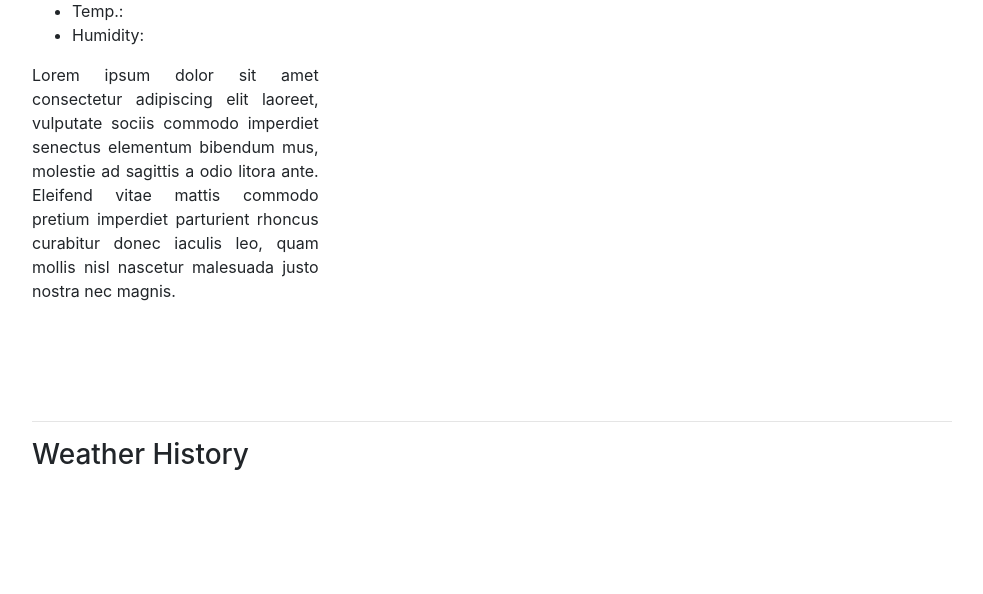
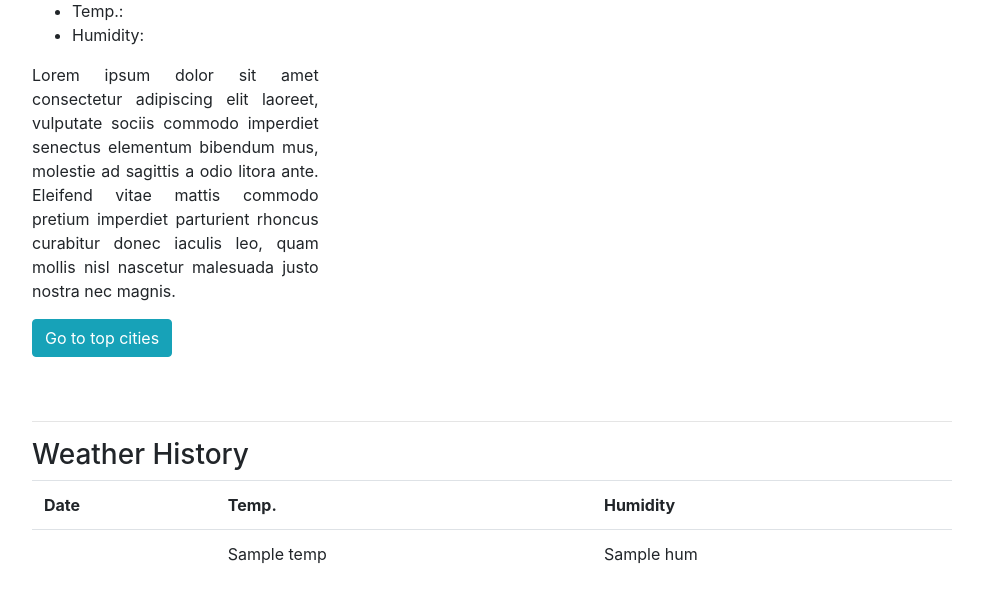
Before and after one commit to juliandresval/weather-checker, a Symfony app: template templates/weatherchecker/checkweather.html.twig in a window 1280 px wide. Shown: the part 221-815 px from the top of the page, without its empty margins (148-1131 px from the left). Before the commit the page ends 691 px from the top, so only its background shows below. Run offline with Twig, Linux system fonts and the light colour scheme; the template is opened without the code that fills it: most values are stand-ins (such as "Sample title", 1, 10 or a date in 2020); some libraries are stand-ins or nearby versions.

Commit message:
Precompletado

```diff
--- a/src/Entity/City.php
+++ b/src/Entity/City.php
@@ -15,7 +15,7 @@
 {
     /**
      * @ORM\Id
-     * @ORM\GeneratedValue
+     * @ORM\GeneratedValue(strategy="IDENTITY")
      * @ORM\Column(type="integer")
      */
     private $id;
--- a/src/Entity/Ciudad.php
+++ b/src/Entity/Ciudad.php
@@ -16,9 +16,9 @@
     /**
      * @var int
      *
-     * @ORM\Column(name="id", type="integer", nullable=false)
      * @ORM\Id
      * @ORM\GeneratedValue(strategy="IDENTITY")
+     * @ORM\Column(name="id", type="integer", nullable=false)
      */
     private $id;
 
--- a/templates/weatherchecker/checkweather.html.twig
+++ b/templates/weatherchecker/checkweather.html.twig
@@ -17,6 +17,7 @@
                 <li id="humidity">Humidity: </li>
             </ul>
             <p class="text-justify">Lorem ipsum dolor sit amet consectetur adipiscing elit laoreet, vulputate sociis commodo imperdiet senectus elementum bibendum mus, molestie ad sagittis a odio litora ante. Eleifend vitae mattis commodo pretium imperdiet parturient rhoncus curabitur donec iaculis leo, quam mollis nisl nascetur malesuada justo nostra nec magnis.</p>
+            <a class="btn btn-info" href="/">Go to top cities</a>
         </div>
         <div class="col-sm-8">
             <iframe id="{{ city.externalId }}" width="100%" height="400" frameborder="0" style="border:0; width: 100%" src="{{ city.src }}" ></iframe>
@@ -26,9 +27,26 @@
         <div class="col-sm-12">
             <hr>
             <h3>Weather History</h3>
-            <table>
-
-            </table>
+            {% if history is not empty %}
+                <div class="table-responsive">
+                    <table class="table">
+                        <tr>
+                            <th>Date</th>
+                            <th>Temp.</th>
+                            <th>Humidity</th>
+                        </tr>
+                        {% for row in history %}
+                            <tr>
+                                <td>{{ row.date.format('Y-m-d') }}</td>
+                                <td>{{ row.temp }}</td>
+                                <td>{{ row.hum }}</td>
+                            </tr>
+                        {% endfor %}
+                    </table>
+                </div>
+            {% else %}
+                <p>There is not histoy</p>
+            {% endif %}
         </div>
     </div>
 {% endblock %}
```
Also changed, not shown: src/Controller/WeathercheckerController.php (+8 -12 lines), src/Entity/History.php (+7 -10 lines).
